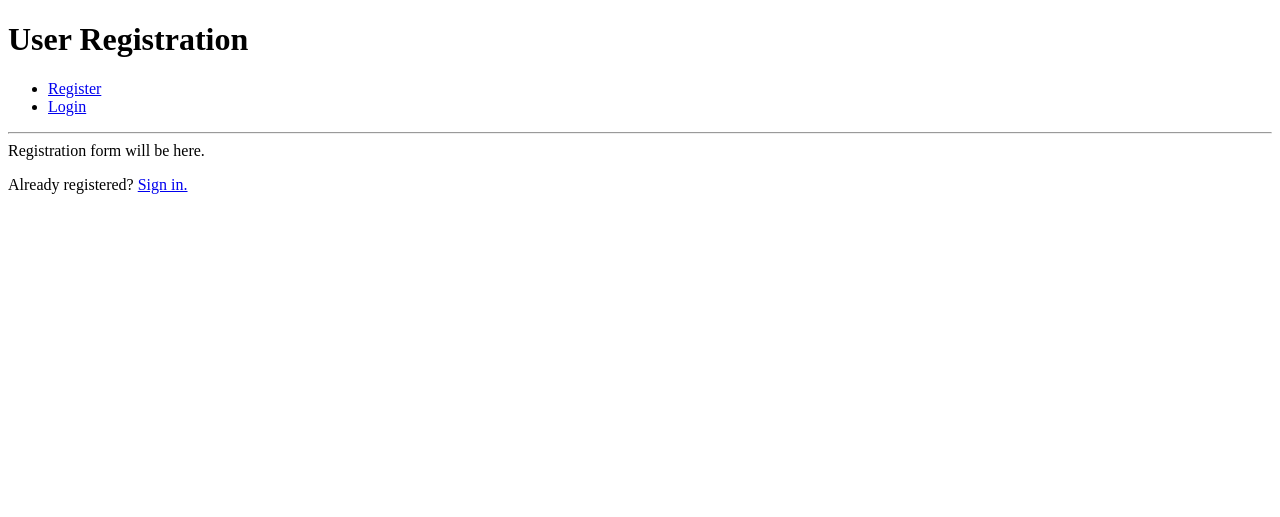
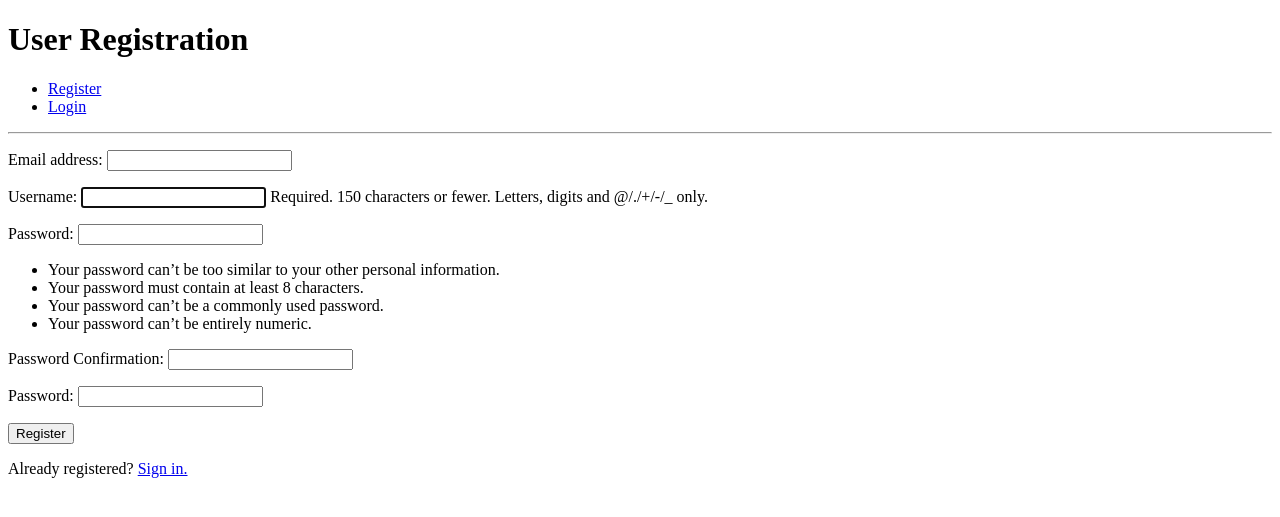
Before and after one commit to nuagesdencre/django_auth, a Django app: page /accounts/register/ in a window 1280 px wide. Shown: the top 517 px of the page. Run offline with Django 3.2, Linux system fonts and the light colour scheme.

Commit message:
registration form

```diff
--- a/accounts/forms.py
+++ b/accounts/forms.py
@@ -1,4 +1,8 @@
 from django import forms
+from django.contrib.auth.models import User
+from django.contrib.auth.forms import UserCreationForm
+from django.core.exceptions import ValidationError
+
 
 class UserLoginForm(forms.Form):
     """
@@ -6,3 +10,17 @@ class UserLoginForm(forms.Form):
     """
     username= forms.CharField()
     password = forms.CharField(widget=forms.PasswordInput)
+
+class UserRegistrationForm(UserCreationForm):
+    """
+    Form used to register a new user
+    """
+
+    password = forms.CharField(widget=forms.PasswordInput)
+    password2 = forms.CharField(
+        label="Password Confirmation",
+        widget=forms.PasswordInput)
+
+    class Meta:
+        model = User
+        fields = ['email', 'username', 'password1', 'password2']
--- a/accounts/templates/registration.html
+++ b/accounts/templates/registration.html
@@ -2,7 +2,9 @@
 {% block page_title %}Registration Page {% endblock %}
 {% block page_heading %}User Registration {% endblock %}
 {% block content%}
-Registration form will be here.
+    <form method="POST">
+         {% csrf_token %} {{ registration_form.as_p }}
+        <button type="submit">Register</button>
+    </form>
 <p>Already registered? <a href="{% url 'login' %}">Sign in.</a></p>
-
 {% endblock %}
--- a/accounts/views.py
+++ b/accounts/views.py
@@ -1,7 +1,7 @@
 from django.shortcuts import render, redirect, reverse
 from django.contrib import auth, messages
 from django.contrib.auth.decorators import login_required
-from accounts.forms import UserLoginForm
+from accounts.forms import UserLoginForm, UserRegistrationForm
 
 # Create your views here.
 def index(request):
@@ -44,4 +44,6 @@ def register(request):
     """
     Render the registration page
     """
-    return render(request, 'registration.html')
+    registration_form = UserRegistrationForm()
+    return render(request, 'registration.html',
+    {"registration_form":registration_form})
```
Also changed, not shown: db.sqlite3.
